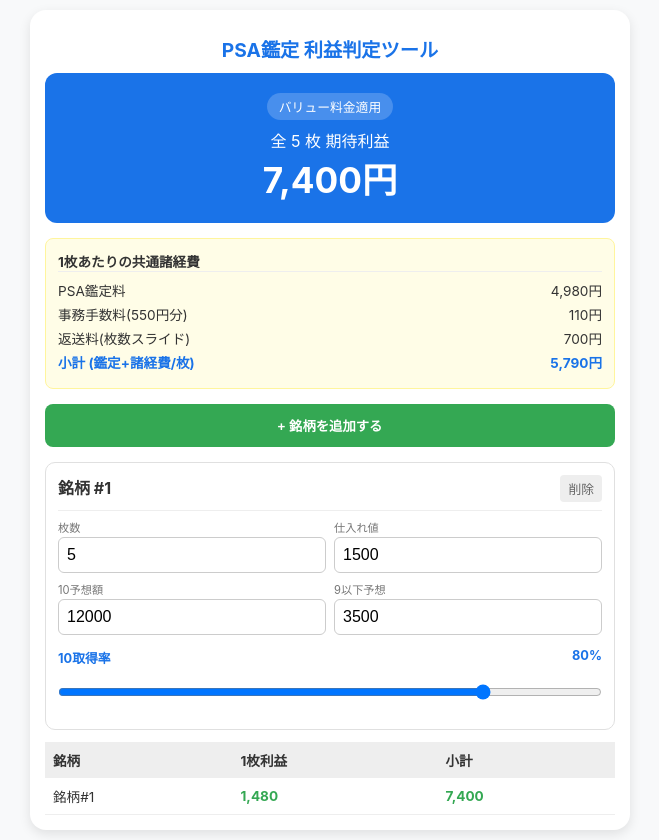
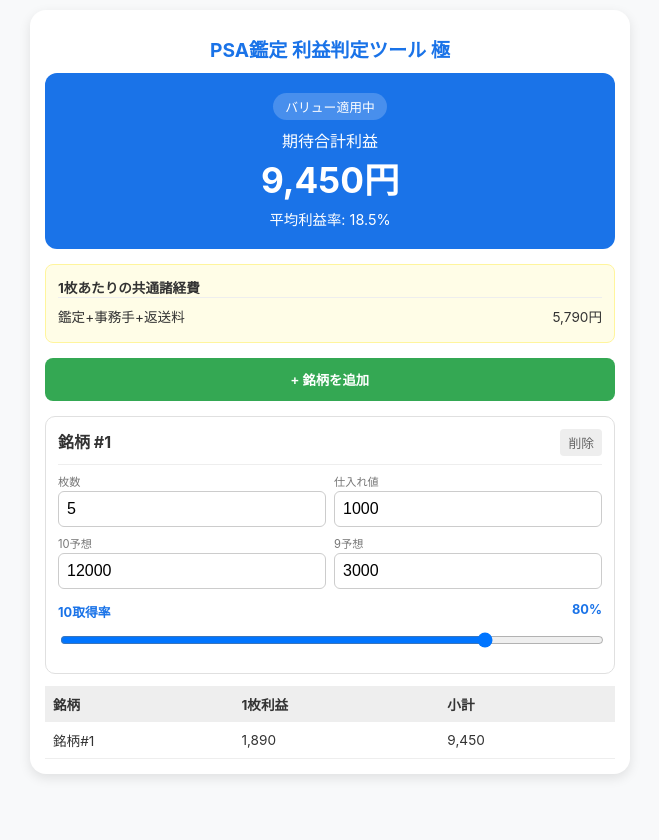
Before and after one commit to asosu009/psa-calc, a plain HTML site: page index.html in a window 1280 px wide. Shown: the whole page, without its empty margins (310-969 px from the left). After the commit the page ends 800 px from the top, so only its background shows below. Drawn offline with Linux system fonts and the light colour scheme.

Commit message:
Update title and improve styling in index.html

```diff
--- a/index.html
+++ b/index.html
@@ -3,28 +3,43 @@
 <head>
     <meta charset="UTF-8">
     <meta name="viewport" content="width=device-width, initial-scale=1.0">
-    <title>PSA多銘柄シミュレーター 最終版</title>
+    <title>PSAプロ・シミュレーター 虹</title>
     <style>
         :root { --primary: #1a73e8; --success: #34a853; --danger: #d93025; --bg: #f8f9fa; }
         body { font-family: -apple-system, sans-serif; max-width: 600px; margin: 0 auto; padding: 10px; background: var(--bg); color: #333; }
         .card { background: white; padding: 15px; border-radius: 16px; box-shadow: 0 4px 12px rgba(0,0,0,0.1); }
         h2 { text-align: center; font-size: 1.2em; color: var(--primary); margin: 10px 0; }
 
-        /* 全体サマリーパネル（動的に色変更） */
-        .summary-panel { color: white; padding: 20px; border-radius: 12px; text-align: center; margin-bottom: 15px; transition: 0.3s; }
+        /* メインパネル */
+        .summary-panel { color: white; padding: 20px; border-radius: 12px; text-align: center; margin-bottom: 15px; transition: 0.5s; position: relative; overflow: hidden; }
         .bg-blue { background: var(--primary); }
-        .bg-red { background: var(--danger); box-shadow: 0 0 15px rgba(217, 48, 37, 0.4); }
+        .bg-red { background: var(--danger); animation: pulse 1.5s infinite; }
+
+        /* レインボーエフェクト */
+        @keyframes rainbow {
+            0% { background-position: 0% 50%; }
+            50% { background-position: 100% 50%; }
+            100% { background-position: 0% 50%; }
+        }
+        .bg-rainbow {
+            background: linear-gradient(270deg, #ff0000, #ff7f00, #ffff00, #00ff00, #0000ff, #4b0082, #9400d3);
+            background-size: 400% 400%;
+            animation: rainbow 5s ease infinite;
+            box-shadow: 0 0 20px rgba(255, 255, 255, 0.5);
+        }
+
+        @keyframes pulse {
+            0% { transform: scale(1); }
+            50% { transform: scale(1.02); }
+            100% { transform: scale(1); }
+        }
 
         .badge { background: rgba(255,255,255,0.2); padding: 4px 12px; border-radius: 20px; font-size: 0.8em; margin-bottom: 8px; display: inline-block; }
-
-        /* 諸経費の詳細エリア */
         .cost-detail-box { background: #fffde7; border: 1px solid #fff59d; padding: 12px; border-radius: 8px; margin-bottom: 15px; font-size: 0.85em; }
         .cost-detail-box div { display: flex; justify-content: space-between; margin-bottom: 4px; }
 
-        /* 銘柄入力エリア */
         .item-row { background: #fff; border: 1px solid #e0e0e0; padding: 12px; border-radius: 10px; margin-bottom: 12px; }
         .item-header { display: flex; justify-content: space-between; border-bottom: 1px solid #eee; padding-bottom: 8px; margin-bottom: 8px; font-weight: bold; }
-
         .input-grid { display: grid; grid-template-columns: 1fr 1fr; gap: 8px; }
         .field { display: flex; flex-direction: column; }
         .field label { font-size: 0.7em; color: #777; margin-bottom: 2px; }
@@ -32,39 +47,33 @@
 
         .slider-area { grid-column: span 2; margin-top: 5px; }
         .slider-label { display: flex; justify-content: space-between; font-size: 0.8em; font-weight: bold; color: var(--primary); }
-        input[type="range"] { width: 100%; margin: 8px 0; }
 
         .btn-add { background: var(--success); color: white; border: none; width: 100%; padding: 12px; border-radius: 8px; font-weight: bold; margin-bottom: 15px; cursor: pointer; }
-        .btn-del { background: #eee; color: #666; border: none; padding: 4px 8px; border-radius: 4px; font-size: 0.8em; cursor: pointer; }
+        .btn-del { background: #eee; color: #666; border: none; padding: 4px 8px; border-radius: 4px; font-size: 0.8em; }
 
-        /* 結果テーブル */
         .result-table { width: 100%; border-collapse: collapse; font-size: 0.85em; margin-top: 10px; }
         .result-table th { text-align: left; padding: 8px; background: #eee; }
         .result-table td { padding: 8px; border-bottom: 1px solid #eee; }
-        .text-red { color: var(--danger); font-weight: bold; }
-        .text-green { color: var(--success); font-weight: bold; }
     </style>
 </head>
 <body>
 
 <div class="card">
-    <h2>PSA鑑定 利益判定ツール</h2>
+    <h2>PSA鑑定 利益判定ツール 極</h2>
 
     <div id="mainPanel" class="summary-panel bg-blue">
         <div id="planBadge" class="badge">判定中...</div>
-        <div id="statusMsg">全 <span id="totalNum">0</span> 枚 期待利益</div>
+        <div id="statusMsg">期待合計利益</div>
         <div style="font-size: 2.2em; font-weight: bold;"><span id="totalProfit">0</span>円</div>
+        <div style="margin-top:5px; font-size: 0.9em;">平均利益率: <span id="totalMargin">0</span>%</div>
     </div>
 
     <div class="cost-detail-box">
         <div style="font-weight:bold; border-bottom:1px solid #eee; margin-bottom:8px;">1枚あたりの共通諸経費</div>
-        <div><span>PSA鑑定料</span> <span id="c-kantei">0円</span></div>
-        <div><span>事務手数料(550円分)</span> <span id="c-admin">0円</span></div>
-        <div><span>返送料(枚数スライド)</span> <span id="c-ship">0円</span></div>
-        <div style="color:var(--primary); font-weight:bold;"><span>小計 (鑑定+諸経費/枚)</span> <span id="c-subtotal">0円</span></div>
+        <div><span>鑑定+事務手+返送料</span> <span id="c-subtotal">0円</span></div>
     </div>
 
-    <button class="btn-add" onclick="addRow()">+ 銘柄を追加する</button>
+    <button class="btn-add" onclick="addRow()">+ 銘柄を追加</button>
 
     <div id="itemsContainer"></div>
 
@@ -86,29 +95,23 @@
     div.className = 'item-row';
     div.id = `row-${rowCount}`;
     div.innerHTML = `
-        <div class="item-header">
-            <span>銘柄 #${rowCount}</span>
-            <button class="btn-del" onclick="removeRow(${rowCount})">削除</button>
-        </div>
+        <div class="item-header"><span>銘柄 #${rowCount}</span><button class="btn-del" onclick="removeRow(${rowCount})">削除</button></div>
         <div class="input-grid">
             <div class="field"><label>枚数</label><input type="number" class="num" value="5" oninput="calculate()"></div>
-            <div class="field"><label>仕入れ値</label><input type="number" class="buy" value="1500" oninput="calculate()"></div>
-            <div class="field"><label>10予想額</label><input type="number" class="s10" value="12000" oninput="calculate()"></div>
-            <div class="field"><label>9以下予想</label><input type="number" class="s9" value="3500" oninput="calculate()"></div>
+            <div class="field"><label>仕入れ値</label><input type="number" class="buy" value="1000" oninput="calculate()"></div>
+            <div class="field"><label>10予想</label><input type="number" class="s10" value="12000" oninput="calculate()"></div>
+            <div class="field"><label>9予想</label><input type="number" class="s9" value="3000" oninput="calculate()"></div>
             <div class="slider-area">
                 <div class="slider-label"><span>10取得率</span><span class="rate-disp">80%</span></div>
                 <input type="range" class="rate" min="0" max="100" value="80" oninput="calculate()">
             </div>
         </div>
     `;
-    container.prepend(div); // 新しい銘柄を上に表示
+    container.prepend(div);
     calculate();
 }
 
-function removeRow(id) {
-    document.getElementById(`row-${id}`).remove();
-    calculate();
-}
+function removeRow(id) { document.getElementById(`row-${id}`).remove(); calculate(); }
 
 function calculate() {
     const rows = document.querySelectorAll('.item-row');
@@ -116,59 +119,54 @@
     rows.forEach(row => totalNum += (parseInt(row.querySelector('.num').value) || 0));
 
     let kanteiFee = (totalNum >= 20) ? 3980 : 4980;
-    let returnShip = 2000;
-    if (totalNum >= 2 && totalNum <= 4) returnShip = 2500;
-    else if (totalNum >= 5 && totalNum <= 10) returnShip = 3500;
-    else if (totalNum >= 11 && totalNum <= 20) returnShip = 4500;
-    else if (totalNum > 20) returnShip = 6500;
-
-    const adminPerCard = 550 / (totalNum || 1);
-    const shipPerCard = returnShip / (totalNum || 1);
-    const fixedPerCard = kanteiFee + adminPerCard + shipPerCard;
-
-    document.getElementById('c-kantei').innerText = kanteiFee.toLocaleString() + "円";
-    document.getElementById('c-admin').innerText = Math.round(adminPerCard).toLocaleString() + "円";
-    document.getElementById('c-ship').innerText = Math.round(shipPerCard).toLocaleString() + "円";
+    let returnShip = (totalNum >= 20) ? 6500 : (totalNum >= 11 ? 4500 : (totalNum >= 5 ? 3500 : (totalNum >= 2 ? 2500 : 2000)));
+    const fixedPerCard = kanteiFee + ( (returnShip + 550) / (totalNum || 1) );
     document.getElementById('c-subtotal').innerText = Math.round(fixedPerCard).toLocaleString() + "円";
 
-    let grandTotal = 0;
+    let grandTotalProfit = 0;
+    let totalSales = 0;
     let summaryHtml = "";
+
     rows.forEach((row, i) => {
         const n = parseInt(row.querySelector('.num').value) || 0;
         const b = parseInt(row.querySelector('.buy').value) || 0;
         const s10 = parseInt(row.querySelector('.s10').value) || 0;
         const s9 = parseInt(row.querySelector('.s9').value) || 0;
         const r = parseInt(row.querySelector('.rate').value) / 100;
-        row.querySelector('.rate-disp').innerText = (r * 100) + "%";
+        row.querySelector('.rate-disp').innerText = Math.round(r * 100) + "%";
 
         const p10 = (s10 * 0.9 - 500) - (b + fixedPerCard);
         const p9 = (s9 * 0.9 - 500) - (b + fixedPerCard);
         const avg = (p10 * r) + (p9 * (1 - r));
         const sub = avg * n;
-        grandTotal += sub;
 
-        const rowColor = avg < 0 ? 'text-red' : 'text-green';
-        summaryHtml += `<tr><td>銘柄#${rows.length - i}</td><td class="${rowColor}">${Math.round(avg).toLocaleString()}</td><td class="${rowColor}">${Math.round(sub).toLocaleString()}</td></tr>`;
+        grandTotalProfit += sub;
+        totalSales += ((s10 * r) + (s9 * (1 - r))) * n;
+
+        const colorClass = avg < 0 ? 'style="color:var(--danger);font-weight:bold;"' : '';
+        summaryHtml += `<tr><td>銘柄#${rows.length - i}</td><td ${colorClass}>${Math.round(avg).toLocaleString()}</td><td ${colorClass}>${Math.round(sub).toLocaleString()}</td></tr>`;
     });
 
+    const margin = totalSales > 0 ? (grandTotalProfit / totalSales) * 100 : 0;
     const mainPanel = document.getElementById('mainPanel');
-    const totalProfitDisp = document.getElementById('totalProfit');
-    const statusMsg = document.getElementById('statusMsg');
 
-    totalProfitDisp.innerText = Math.round(grandTotal).toLocaleString();
-    document.getElementById('totalNum').innerText = totalNum;
-    document.getElementById('planBadge').innerText = (totalNum >= 20) ? "バルク料金適用" : "バリュー料金適用";
+    document.getElementById('totalProfit').innerText = Math.round(grandTotalProfit).toLocaleString();
+    document.getElementById('totalMargin').innerText = margin.toFixed(1);
+    document.getElementById('planBadge').innerText = (totalNum >= 20) ? "バルク適用中" : "バリュー適用中";
     document.getElementById('summaryBody').innerHTML = summaryHtml;
 
-    if (grandTotal < 0) {
+    // 色判定ロジック
+    if (grandTotalProfit < 0) {
         mainPanel.className = "summary-panel bg-red";
-        statusMsg.innerHTML = "⚠️ <b>合計赤字リスク</b>";
+        document.getElementById('statusMsg').innerText = "⚠️ 赤字リスク：仕入れ注意";
+    } else if (margin >= 40) {
+        mainPanel.className = "summary-panel bg-rainbow";
+        document.getElementById('statusMsg').innerText = "🌈 神益確定：即仕入れ！";
     } else {
         mainPanel.className = "summary-panel bg-blue";
-        statusMsg.innerHTML = `全 ${totalNum} 枚 期待利益`;
+        document.getElementById('statusMsg').innerText = "期待合計利益";
     }
 }
-
 addRow();
 </script>
 </body>
```
